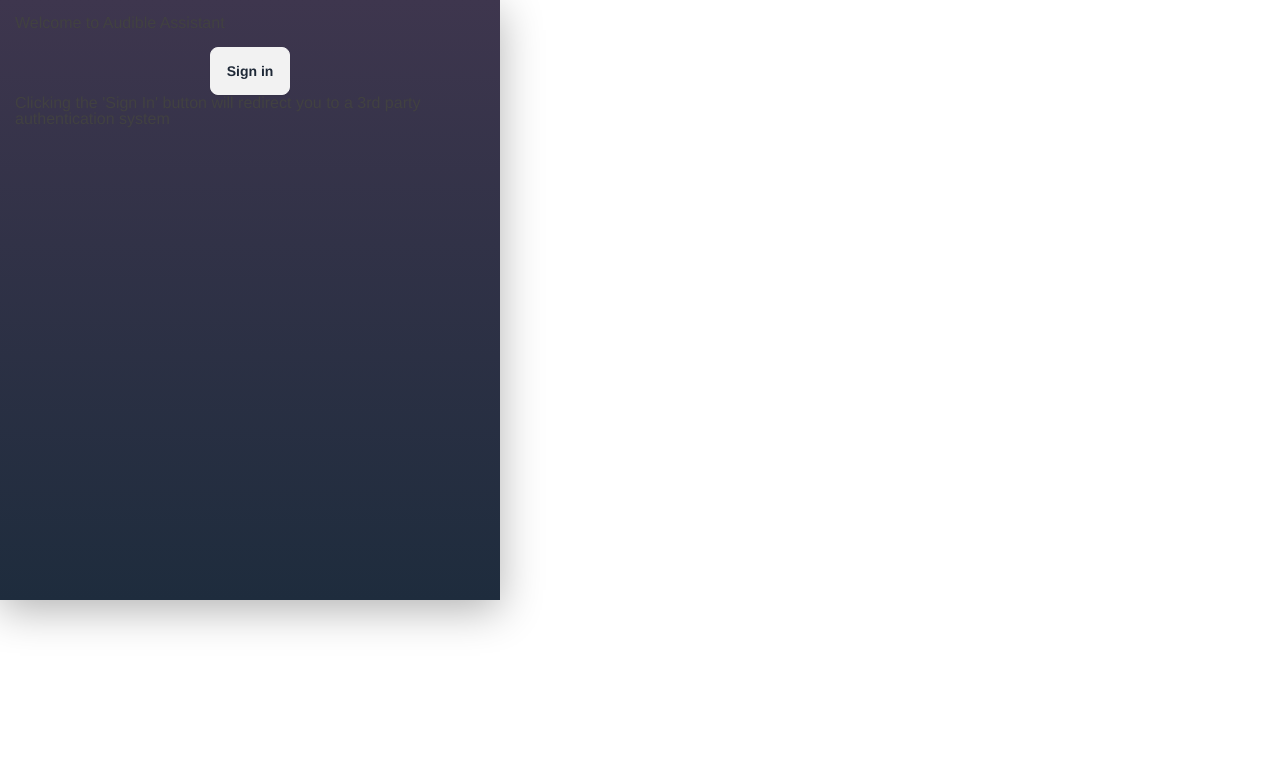
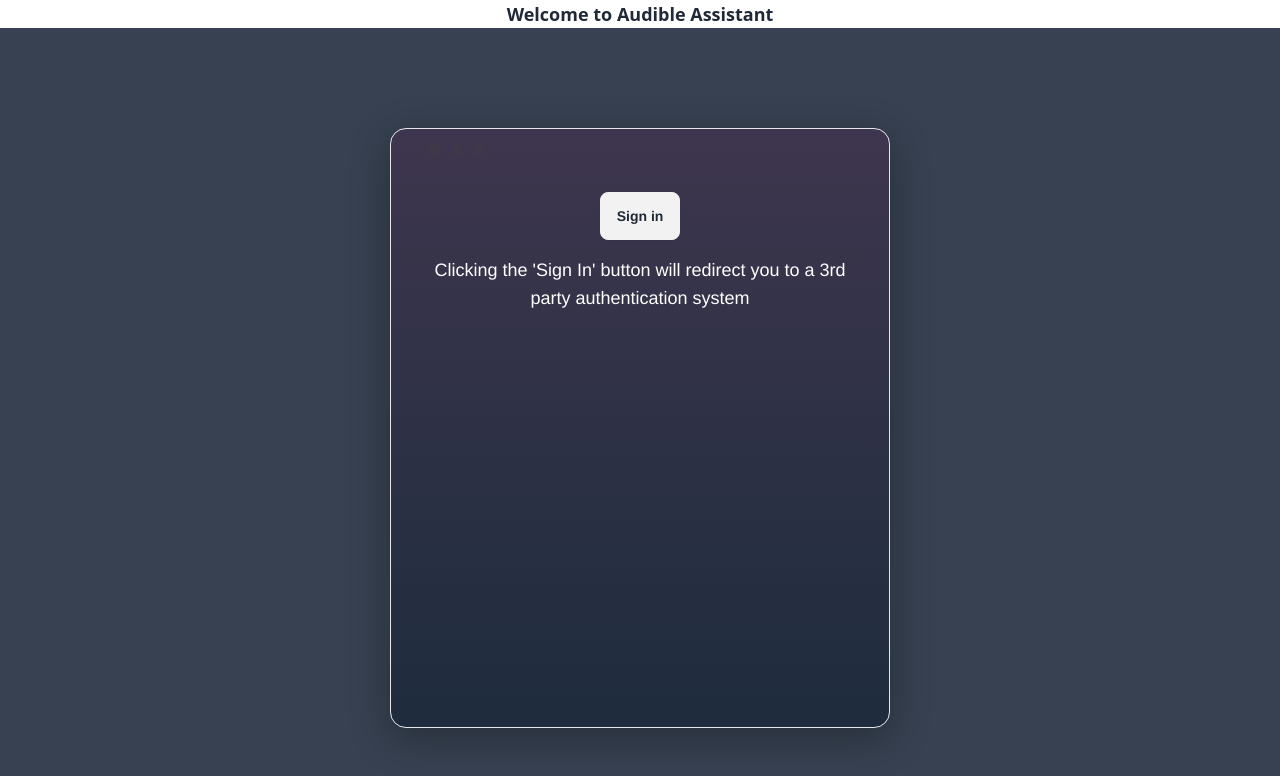
Before and after one commit to asb1891/AudibleAssistant, a React (Create React App) app in the folder my-react-app/: page / in a window 1280 px wide. Shown: the top 776 px of the page. Built offline with nearby package versions, Linux system fonts and the light colour scheme; no server answers.

Commit message:
Sign In Menu styling fixed

```diff
--- a/my-react-app/src/App.js
+++ b/my-react-app/src/App.js
@@ -7,7 +7,6 @@
 import { useAuth0 } from "@auth0/auth0-react";
 import "./index.css";
 import Header from "./Header";
-
 
 function App() {
   // State to store the WebSocket instance
@@ -64,28 +63,20 @@
     }
   };
   return (
-    <div className={isAuthenticated ? "custom window" : "login-style"}>
+    <div className={isAuthenticated ? "" : ""}>
       {!isAuthenticated ? (
-        <main >
-          <h1 className="h1-style">Welcome to Audible Assistant</h1>
+        <main>
+          <h1 className="flex-1 px-2 mx-2 text-lg font-bold text-center">
+            Welcome to Audible Assistant
+          </h1>
           <LoginComponent />
-          <h2 className="h2-style">
-            Clicking the 'Sign In' button will redirect you to a 3rd party
-            authentication system
-          </h2>
         </main>
       ) : (
         <>
-        <div>
-        </div>
-          {/* <h1 className="header-style">Andrew's Chat</h1> */}
+          <div></div>
           <Header />
           <RecordingComponent ws={ws} startRecording={startRecording} />
-          <ResponseComponent
-            // responseData={responseData}
-            // prompt={prompt}
-            message={message}
-          />
+          <ResponseComponent message={message} />
         </>
       )}
     </div>
--- a/my-react-app/src/LoginComponent.js
+++ b/my-react-app/src/LoginComponent.js
@@ -6,8 +6,12 @@
 
   return (
     !isAuthenticated && (
-      <div className="mt-4 flex justify-center gap-2">
-        <button className="btn"
+      <div className="flex justify-center items-center h-screen bg-custom-700">
+        <div className="mockup-window border bg-base-300 custom-window">
+          <div className="flex flex-col justify-center px-4 py-5 bg-base-50">
+            <div className="flex justify-center">
+              <button
+                className="btn"
                 onClick={() =>
                   loginWithRedirect({
                     authorizationParams: {
@@ -19,6 +23,15 @@
                 Sign in
               </button>
             </div>
+            <div className="text-center mt-4 text-lg text-white">
+              <h2 className="h2-style">
+                Clicking the 'Sign In' button will redirect you to a 3rd party
+                authentication system
+              </h2>
+            </div>
+          </div>
+        </div>
+      </div>
     )
   );
 };
```
Also changed, not shown: my-react-app/src/Header.js (+18 -6 lines), my-react-app/src/ResponseComponent.js (+8 -4 lines), 2 other files (tests, documents, lock files or other folders). Lines whose indentation alone changed are shown as unchanged.
